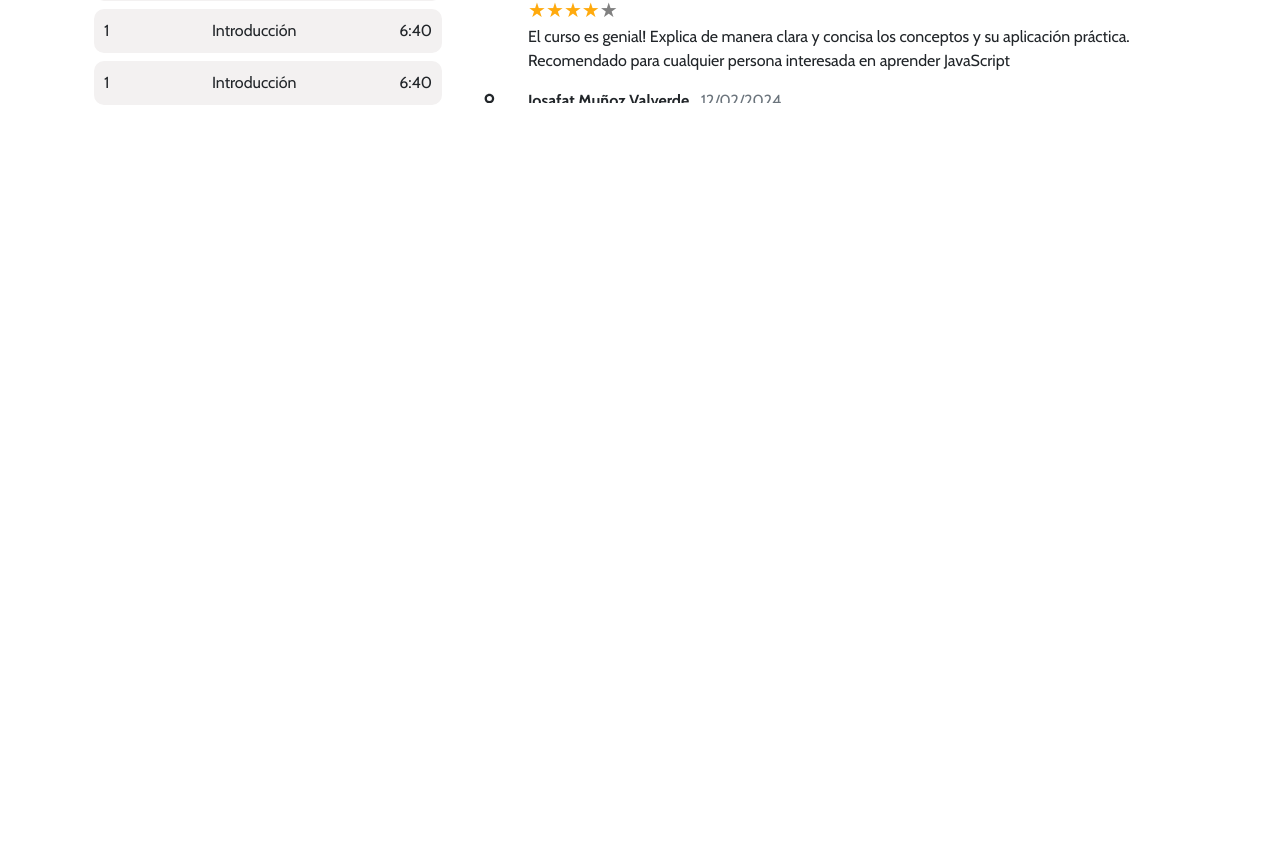
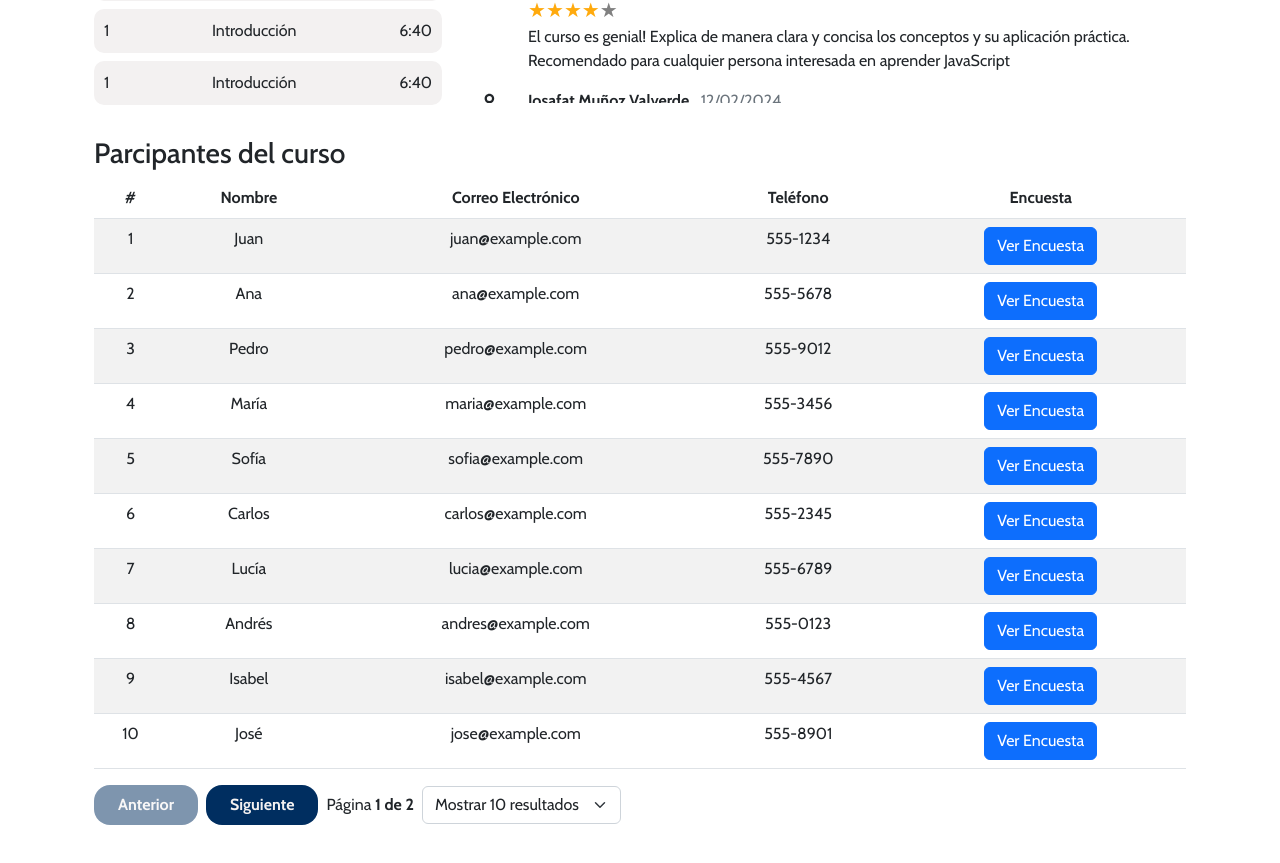
Before and after one commit to JosafatMv/sccul-web-ui, a React (Create React App) app: page /course/1 in a window 1280 px wide. Shown: the part 595-1458 px from the top of the page. Before the commit the page ends 800 px from the top, so only its background shows below. Built offline with nearby package versions, Linux system fonts and the light colour scheme.

Commit message:
Course details

```diff
--- a/package.json
+++ b/package.json
@@ -16,6 +16,7 @@
 		"react-rating-stars-component": "^2.2.0",
 		"react-router-dom": "^6.8.1",
 		"react-scripts": "5.0.1",
+		"react-table": "^7.8.0",
 		"web-vitals": "^2.1.4",
 		"yarn": "^1.22.19",
 		"yup": "^1.0.0"
--- a/src/Pages/CourseDetails.js
+++ b/src/Pages/CourseDetails.js
@@ -3,9 +3,10 @@ import { useParams } from 'react-router-dom';
 import { Comments } from '../components/CourseDetails/Comments/Comments';
 import { Category } from '../components/shared/Category';
 import { PrimaryButton } from '../components/shared/PrimaryButton';
+import { CourseContentItem } from '../components/CourseDetails/CourseContentItem';
+import { Participants } from '../components/CourseDetails/Participants/Participants';
 
 import styles from '../assets/css/components/CourseDetails/CourseDetails.module.css';
-import { CourseContentItem } from '../components/CourseDetails/CourseContentItem';
 
 export const CourseDetails = () => {
 	const { id } = useParams();
@@ -26,7 +27,7 @@ export const CourseDetails = () => {
 				</Col>
 			</Row>
 
-			<div className='courseContainer'>
+			<div className={styles.courseContainer}>
 				<Row>
 					<Col xs={12} sm={12} md={4} lg={4}>
 						<div className={`${styles.courseImgContainer} mb-4`}>
@@ -41,7 +42,9 @@ export const CourseDetails = () => {
 						<div className='courseDescription'>
 							<h3>Información del curso</h3>
 
-							<span className='coursePrice'>$100.00 MX</span>
+							<span className={styles.coursePrice}>
+								$100.00 MX
+							</span>
 
 							<p>
 								Lorem ipsum, dolor sit amet consectetur
@@ -75,6 +78,8 @@ export const CourseDetails = () => {
 					</Col>
 				</Row>
 			</div>
+
+			<Participants />
 		</>
 	);
 };
--- a/src/assets/css/components/CourseDetails/CourseDetails.module.css
+++ b/src/assets/css/components/CourseDetails/CourseDetails.module.css
@@ -31,3 +31,8 @@
 .courseContentList li p {
 	margin-bottom: 0px;
 }
+
+.coursePrice {
+	font-size: 1.5em;
+	color: #e4001a;
+}
--- /dev/null
+++ b/src/components/CourseDetails/Participants/Participants.js
@@ -0,0 +1,12 @@
+import React from 'react';
+import { data } from '../../../utils/dataParticipants';
+import { TableParticipants } from './TableParticipants';
+
+export const Participants = () => {
+	return (
+		<>
+			<h3 className='mt-4'>Parcipantes del curso</h3>
+			<TableParticipants data={data} />
+		</>
+	);
+};
--- /dev/null
+++ b/src/components/CourseDetails/Participants/TableParticipants.js
@@ -0,0 +1,152 @@
+import { useMemo } from 'react';
+import { useTable, useSortBy, usePagination } from 'react-table';
+
+import Table from 'react-bootstrap/Table';
+import Button from 'react-bootstrap/Button';
+import Form from 'react-bootstrap/Form';
+
+import { PrimaryButton } from '../../shared/PrimaryButton';
+
+export const TableParticipants = ({ data }) => {
+	const columns = useMemo(
+		() => [
+			{
+				Header: '#',
+				accessor: 'numero',
+			},
+			{
+				Header: 'Nombre',
+				accessor: 'nombre',
+			},
+			{
+				Header: 'Correo Electrónico',
+				accessor: 'correoElectronico',
+			},
+			{
+				Header: 'Teléfono',
+				accessor: 'telefono',
+			},
+			{
+				Header: 'Encuesta',
+				accessor: 'encuesta',
+				Cell: ({ value }) => (
+					<Button
+						variant='primary'
+						onClick={() => console.log(value)}
+					>
+						Ver Encuesta
+					</Button>
+				),
+			},
+		],
+		[]
+	);
+
+	const {
+		getTableProps,
+		getTableBodyProps,
+		headerGroups,
+		prepareRow,
+		page,
+		nextPage,
+		previousPage,
+		canNextPage,
+		canPreviousPage,
+		pageOptions,
+		setPageSize,
+		state: { pageIndex, pageSize },
+	} = useTable(
+		{
+			columns,
+			data,
+			initialState: { pageIndex: 0, pageSize: 10 },
+		},
+		useSortBy,
+		usePagination
+	);
+
+	return (
+		<div>
+			<Table
+				striped
+				hover
+				responsive
+				{...getTableProps()}
+				className='text-center'
+			>
+				<thead>
+					{headerGroups.map((headerGroup) => (
+						<tr {...headerGroup.getHeaderGroupProps()}>
+							{headerGroup.headers.map((column) => (
+								<th
+									{...column.getHeaderProps(
+										column.getSortByToggleProps()
+									)}
+									className={
+										column.isSorted
+											? column.isSortedDesc
+												? 'desc'
+												: 'asc'
+											: ''
+									}
+								>
+									{column.render('Header')}
+								</th>
+							))}
+						</tr>
+					))}
+				</thead>
+				<tbody {...getTableBodyProps()}>
+					{page.map((row) => {
+						prepareRow(row);
+						return (
+							<tr {...row.getRowProps()}>
+								{row.cells.map((cell) => {
+									return (
+										<td {...cell.getCellProps()}>
+											{cell.render('Cell')}
+										</td>
+									);
+								})}
+							</tr>
+						);
+					})}
+				</tbody>
+			</Table>
+
+			<div className='d-flex align-items-center mb-5'>
+				<PrimaryButton
+					onClick={() => previousPage()}
+					disabled={!canPreviousPage}
+					text='Anterior'
+					className='w-auto px-4 me-2 mb-0'
+				/>
+				<PrimaryButton
+					onClick={() => nextPage()}
+					disabled={!canNextPage}
+					text='Siguiente'
+					className='w-auto px-4 me-2 mb-0'
+				/>
+				<span className='me-2'>
+					Página{' '}
+					<strong>
+						{pageIndex + 1} de {pageOptions.length}
+					</strong>{' '}
+				</span>
+				<Form.Select
+					value={pageSize}
+					style={{ width: 'auto' }}
+					onChange={(e) => {
+						setPageSize(Number(e.target.value));
+					}}
+				>
+					{[10, 20, 30, 40, 50].map((pageSize) => (
+						<option key={pageSize} value={pageSize}>
+							Mostrar {pageSize} resultados
+						</option>
+					))}
+				</Form.Select>
+			</div>
+		</div>
+	);
+};
--- a/src/components/shared/Layouts/CustomDropdown.js
+++ b/src/components/shared/Layouts/CustomDropdown.js
@@ -19,9 +19,6 @@ export const CustomDropdown = () => {
 					<Col md={5}>
 						<Dropdown className='custom-dropdown'>
 							<Dropdown.Toggle className='d-flex align-items-center dropdown-link text-left'>
-								{/* <div className='profile-pic me-3'>
-									<img src='' alt='Profile img' />
-								</div> */}
 								<div className='profile-info'>
 									<h3>Josafat</h3>
 								</div>
@@ -33,14 +30,14 @@ export const CustomDropdown = () => {
 									className='dropdown-item'
 									onClick={handleLogout}
 								>
-									<MdAccountCircle></MdAccountCircle>
+									<MdAccountCircle className='me-1' />
 									Mi perfil
 								</Dropdown.Item>
 								<Dropdown.Item
 									className='dropdown-item'
 									onClick={handleLogout}
 								>
-									<MdLogout></MdLogout>
+									<MdLogout className='me-1' />
 									Log out
 								</Dropdown.Item>
 							</Dropdown.Menu>
--- a/src/components/shared/Layouts/Navbar.js
+++ b/src/components/shared/Layouts/Navbar.js
@@ -31,28 +31,28 @@ export const Navbar = () => {
 							href='/'
 							className='d-flex align-items-center'
 						>
-							<MdHome />
+							<MdHome className='me-1' />
 							Home
 						</Nav.Link>
 						<Nav.Link
 							href='/'
 							className='d-flex align-items-center'
 						>
-							<MdBook />
+							<MdBook className='me-1' />
 							Cursos
 						</Nav.Link>
 						<Nav.Link
 							href='#home'
 							className='d-flex align-items-center'
 						>
-							<MdCategory />
+							<MdCategory className='me-1' />
 							Categorías
 						</Nav.Link>
 						<Nav.Link
 							href='#home'
-							className='d-flex align-items-center'
+							className='d-flex align-items-center '
 						>
-							<MdAssignmentTurnedIn />
+							<MdAssignmentTurnedIn className='me-1' />
 							Encuestas
 						</Nav.Link>
 					</Nav>
--- /dev/null
+++ b/src/utils/dataParticipants.js
@@ -0,0 +1,107 @@
+export const data = [
+	{
+		numero: 1,
+		nombre: 'Juan',
+		correoElectronico: 'juan@example.com',
+		telefono: '555-1234',
+		encuesta: true,
+	},
+	{
+		numero: 2,
+		nombre: 'Ana',
+		correoElectronico: 'ana@example.com',
+		telefono: '555-5678',
+		encuesta: false,
+	},
+	{
+		numero: 3,
+		nombre: 'Pedro',
+		correoElectronico: 'pedro@example.com',
+		telefono: '555-9012',
+		encuesta: true,
+	},
+	{
+		numero: 4,
+		nombre: 'María',
+		correoElectronico: 'maria@example.com',
+		telefono: '555-3456',
+		encuesta: false,
+	},
+	{
+		numero: 5,
+		nombre: 'Sofía',
+		correoElectronico: 'sofia@example.com',
+		telefono: '555-7890',
+		encuesta: true,
+	},
+	{
+		numero: 6,
+		nombre: 'Carlos',
+		correoElectronico: 'carlos@example.com',
+		telefono: '555-2345',
+		encuesta: false,
+	},
+	{
+		numero: 7,
+		nombre: 'Lucía',
+		correoElectronico: 'lucia@example.com',
+		telefono: '555-6789',
+		encuesta: true,
+	},
+	{
+		numero: 8,
+		nombre: 'Andrés',
+		correoElectronico: 'andres@example.com',
+		telefono: '555-0123',
+		encuesta: false,
+	},
+	{
+		numero: 9,
+		nombre: 'Isabel',
+		correoElectronico: 'isabel@example.com',
+		telefono: '555-4567',
+		encuesta: true,
+	},
+	{
+		numero: 10,
+		nombre: 'José',
+		correoElectronico: 'jose@example.com',
+		telefono: '555-8901',
+		encuesta: false,
+	},
+	{
+		numero: 11,
+		nombre: 'Verónica',
+		correoElectronico: 'veronica@example.com',
+		telefono: '555-2345',
+		encuesta: true,
+	},
+	{
+		numero: 12,
+		nombre: 'Miguel',
+		correoElectronico: 'miguel@example.com',
+		telefono: '555-6789',
+		encuesta: false,
+	},
+	{
+		numero: 13,
+		nombre: 'Adriana',
+		correoElectronico: 'adriana@example.com',
+		telefono: '555-0123',
+		encuesta: true,
+	},
+	{
+		numero: 14,
+		nombre: 'Ricardo',
+		correoElectronico: 'ricardo@example.com',
+		telefono: '555-4567',
+		encuesta: false,
+	},
+	{
+		numero: 15,
+		nombre: 'Laura',
+		correoElectronico: 'laura@example.com',
+		telefono: '444-8901',
+		encuesta: true,
+	},
+];
```
Also changed, not shown: 1 other file (tests, documents, lock files or other folders).
